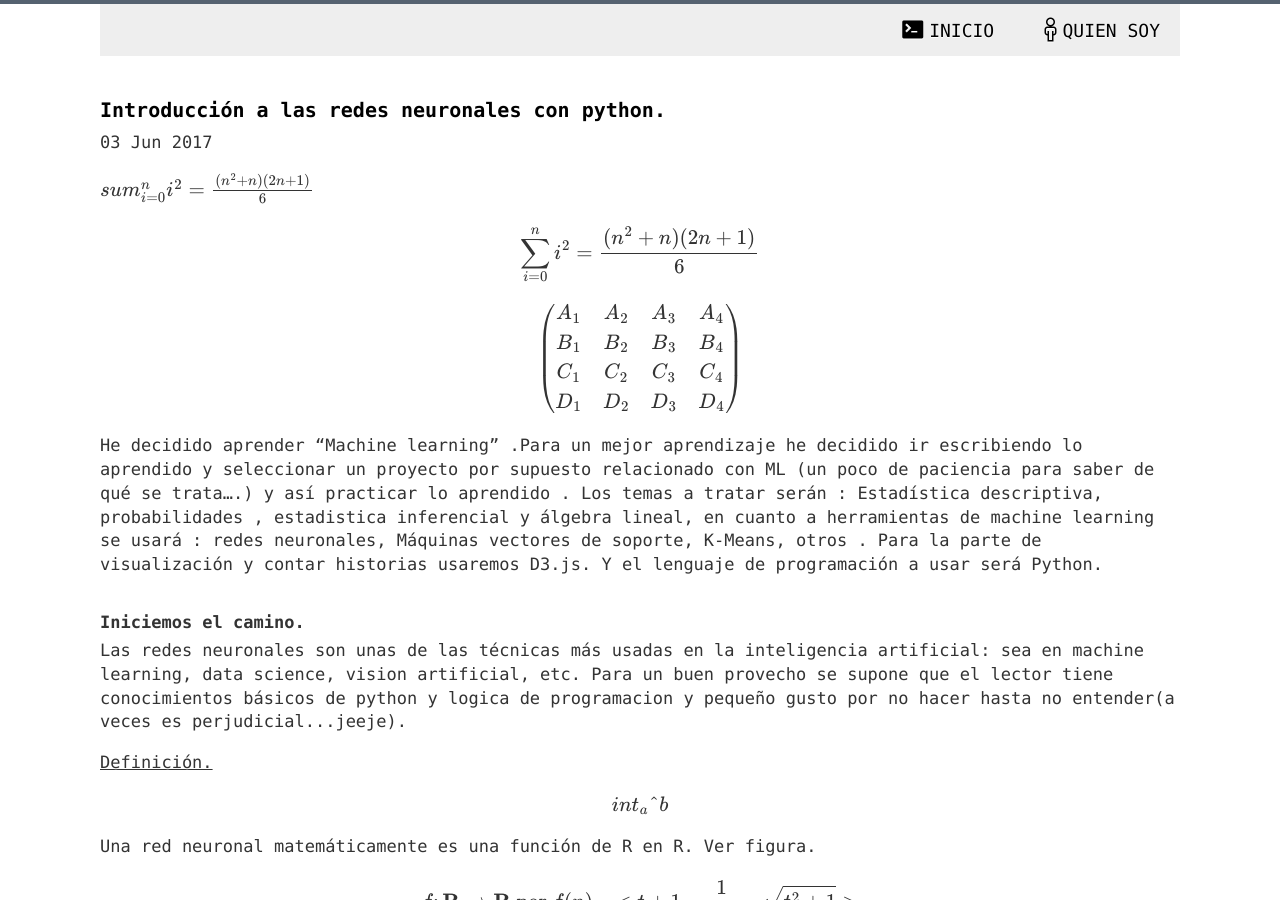
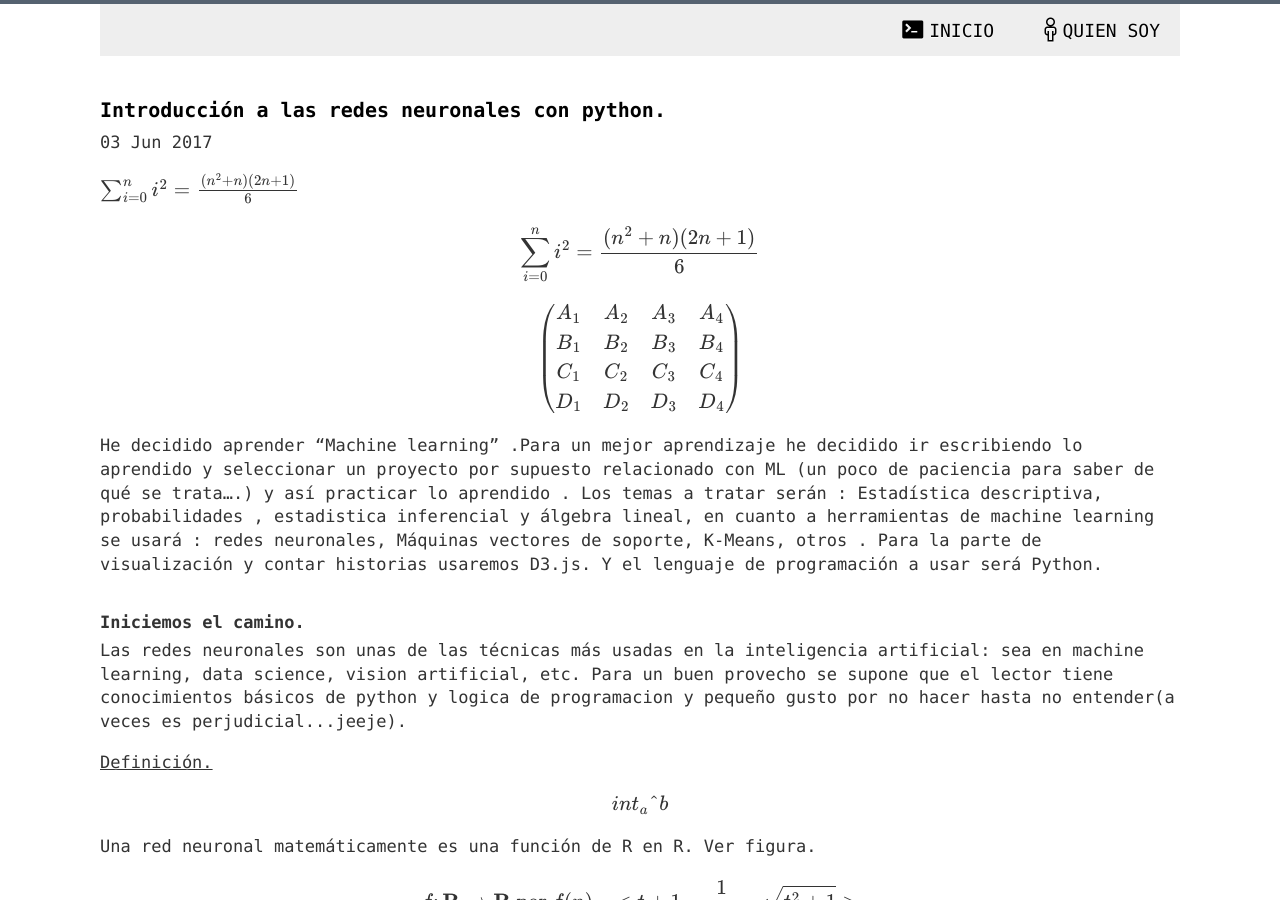
Before and after one commit to YuriAlberto/YuriAlberto.gitgub.io, a Jekyll site: the page built from _posts/2017-06-3-introduccion-a-redes-neuronales.html, in a window 1280 px wide and 900 px high. Built offline with Jekyll 4.4.1, drawn with Linux system fonts in a browser that asks for light colours; formulas are drawn with MathJax 3; comment, search, counter and statistics services are not loaded.

```diff
--- a/_posts/2017-06-3-introduccion-a-redes-neuronales.html
+++ b/_posts/2017-06-3-introduccion-a-redes-neuronales.html
@@ -19,7 +19,7 @@
 ---
 <div class="css-full-post-content js-full-post-content">
 <div dir="ltr" style="text-align: left;" trbidi="on">
- \(sum_{i=0}^n i^2 = \frac{(n^2+n)(2n+1)}{6}\)
+ \(\sum_{i=0}^n i^2 = \frac{(n^2+n)(2n+1)}{6}\)
 
   $$\sum_{i=0}^n i^2 = \frac{(n^2+n)(2n+1)}{6}$$
 
```
